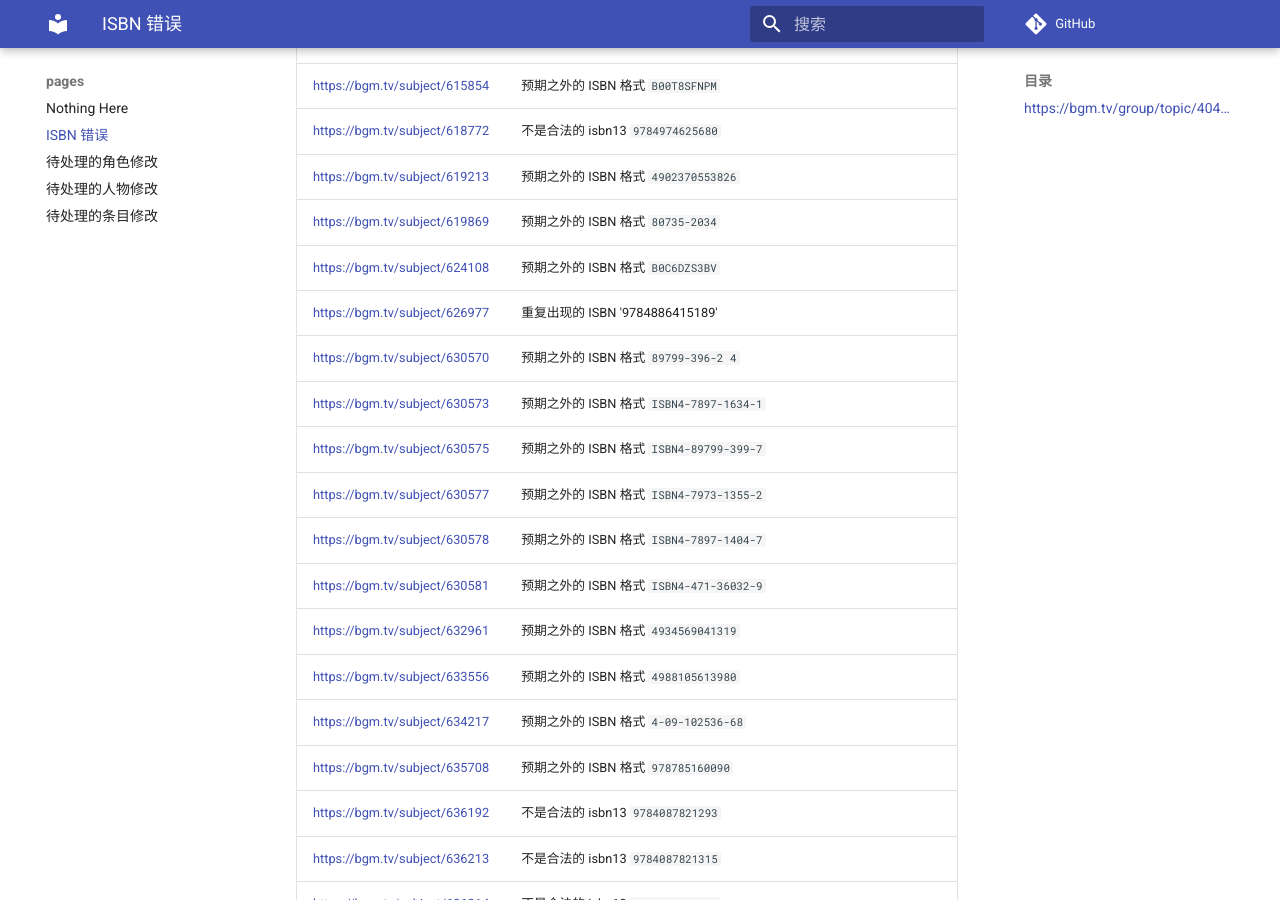
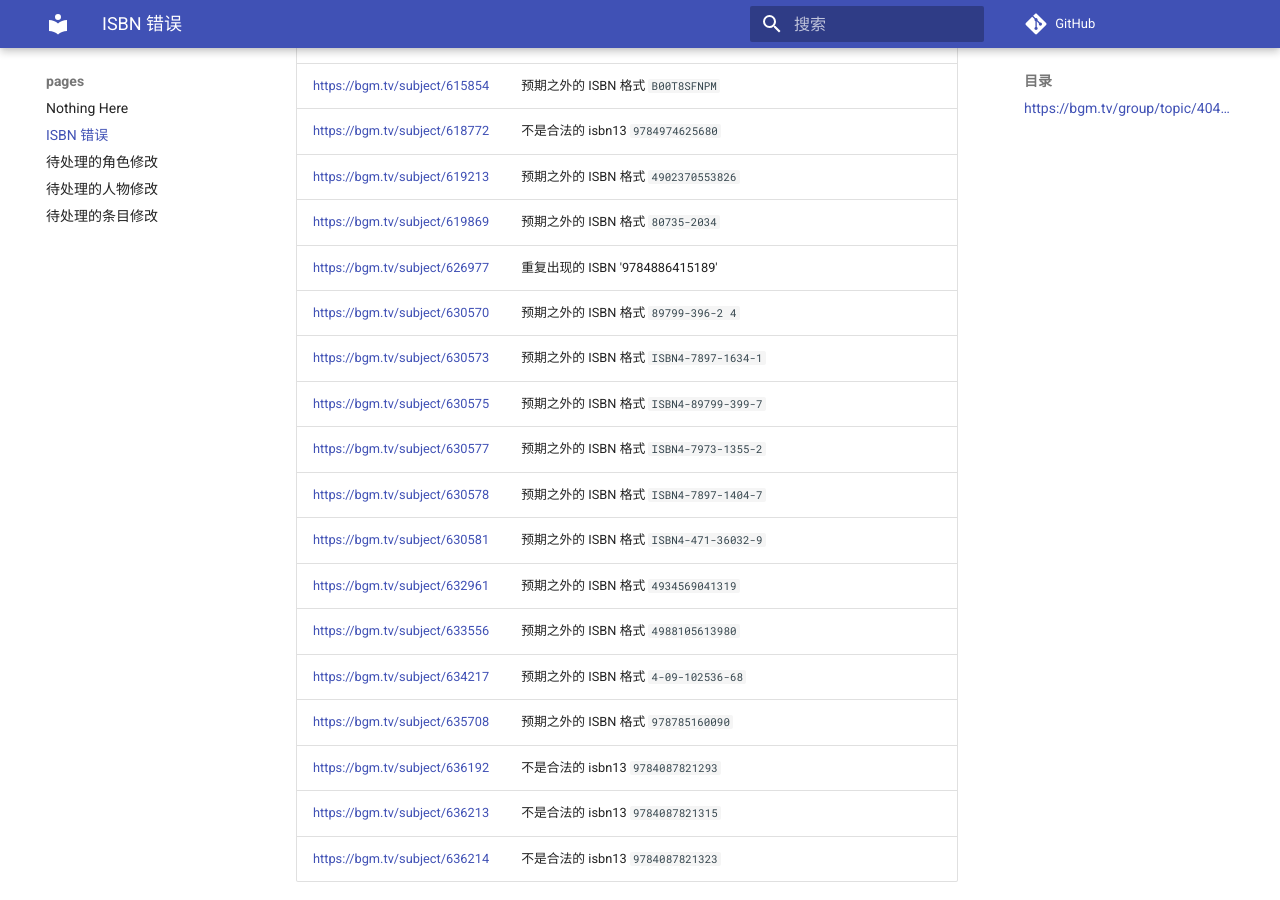
Before and after one commit to trim21/bangumi-pages, an MkDocs documentation site: the page built from docs/isbn.md, in a window 1280 px wide and 900 px high, scrolled down 9758 px. Built offline with MkDocs 1.6.1 and Material for MkDocs 9.7.7, drawn with Linux system fonts in a browser that asks for light colours; comment, search, counter and statistics services are not loaded; part of the change alters nothing that is shown.

Commit message:
update isbn.md

```diff
--- a/docs/isbn.md
+++ b/docs/isbn.md
@@ -1,7 +1,7 @@
 # ISBN 错误
 ## <https://bgm.tv/group/topic/404801>
 
-total 228
+total 227
 
 | url | error |
 | --- |  ---  |
@@ -218,7 +218,6 @@ total 228
 | <https://bgm.tv/subject/618772> | 不是合法的 isbn13 <code>9784974625680</code> |
 | <https://bgm.tv/subject/619213> | 预期之外的 ISBN 格式 `4902370553826` |
 | <https://bgm.tv/subject/619869> | 预期之外的 ISBN 格式 `80735-2034` |
-| <https://bgm.tv/subject/624108> | 预期之外的 ISBN 格式 `B0C6DZS3BV` |
 | <https://bgm.tv/subject/626977> | 重复出现的 ISBN '9784886415189' |
 | <https://bgm.tv/subject/630570> | 预期之外的 ISBN 格式 `89799-396-2 4` |
 | <https://bgm.tv/subject/630573> | 预期之外的 ISBN 格式 `ISBN4-7897-1634-1` |
```
